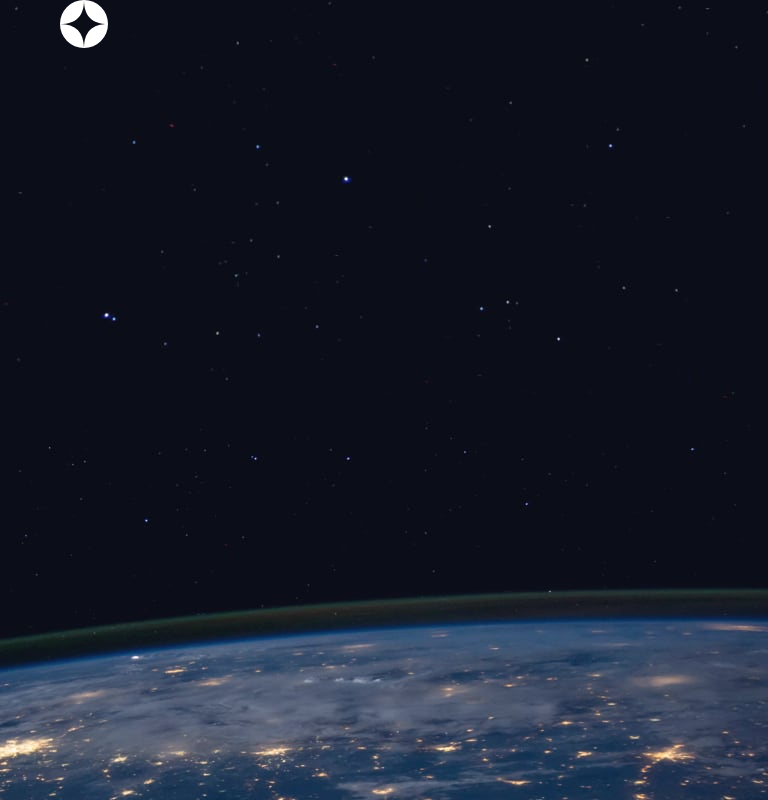
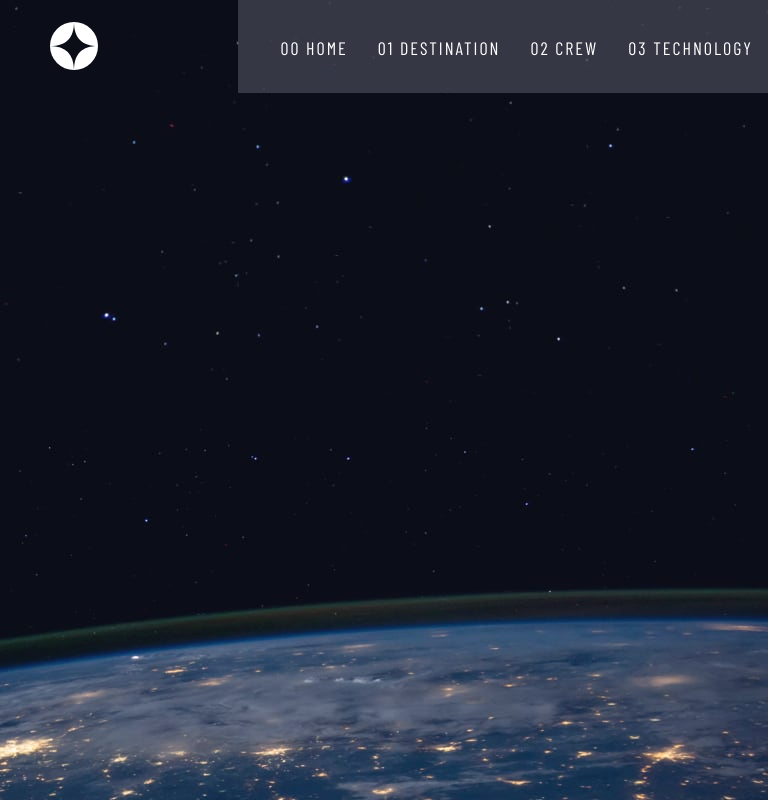
Before and after one commit to lawrenceprieto/space-tourism, a React (Vite) app: page / in a window 768 px wide. Shown: the top 800 px of the page. Built offline with nearby package versions, Linux system fonts and the light colour scheme; a web font is replaced by a local one.

Commit message:
fix responsive navbar

```diff
--- a/src/component/navbar.jsx
+++ b/src/component/navbar.jsx
@@ -5,8 +5,8 @@ function NavBar() {
     return(
         <>
             <div className="header">
-                <svg xmlns="http://www.w3.org/2000/svg" width="48" height="48"><g fill="none" fillRule="evenodd"><circle cx="24" cy="24" r="24" fill="#FFF"/><path fill="#0B0D17" d="M24 0c0 16-8 24-24 24 15.718.114 23.718 8.114 24 24 0-16 8-24 24-24-16 0-24-8-24-24z"/></g></svg>
-                <div className="navbar desk">
+                <svg xmlns="http://www.w3.org/2000/svg" width="50" height="50"><g fill="none" fillRule="evenodd"><circle cx="24" cy="24" r="24" fill="#FFF"/><path fill="#0B0D17" d="M24 0c0 16-8 24-24 24 15.718.114 23.718 8.114 24 24 0-16 8-24 24-24-16 0-24-8-24-24z"/></g></svg>
+                <div className="navbar tab-desk">
                     <ul className="">
                         <li><Link to="/"><span>00</span> Home</Link></li>
                         <li><Link to="/destination"><span>01</span> Destination</Link></li>
--- a/src/styles/navbar.css
+++ b/src/styles/navbar.css
@@ -7,13 +7,17 @@
     justify-content: space-between;
     position: fixed;
     width: 100%;
-    padding: 0 60px;
+    padding-left: 50px;
+}
+
+.offcanvas {
+    background-color: #464957b7;
 }
 
 .navbar {
     background-color: #464957b7;
     margin: 50px 0;
-    padding: 25px 150px 25px 70px;
+    padding: 25px 150px 15px 70px;
 }
 
 .navbar ul {
@@ -32,3 +36,32 @@
     color: white;
     font-family: 'Barlow Condensed', sans-serif;
 }
+
+
+@media (max-width: 640px) {
+    .tab-desk {
+        display: none;
+    }
+    .header{
+        padding: 20px 15px;
+    }
+}
+
+@media (min-width: 641px) and (max-width: 1007px) {
+    .mob {
+        display: none;
+    }
+    .navbar {
+        margin: 0;
+        padding: 35px 15px 15px 10px;
+    }
+    .navbar ul {
+        gap: 30px;
+    }
+}
+
+@media (min-width: 1008px) {
+    .mob , .tab {
+        display: none;
+    }
+}
```
